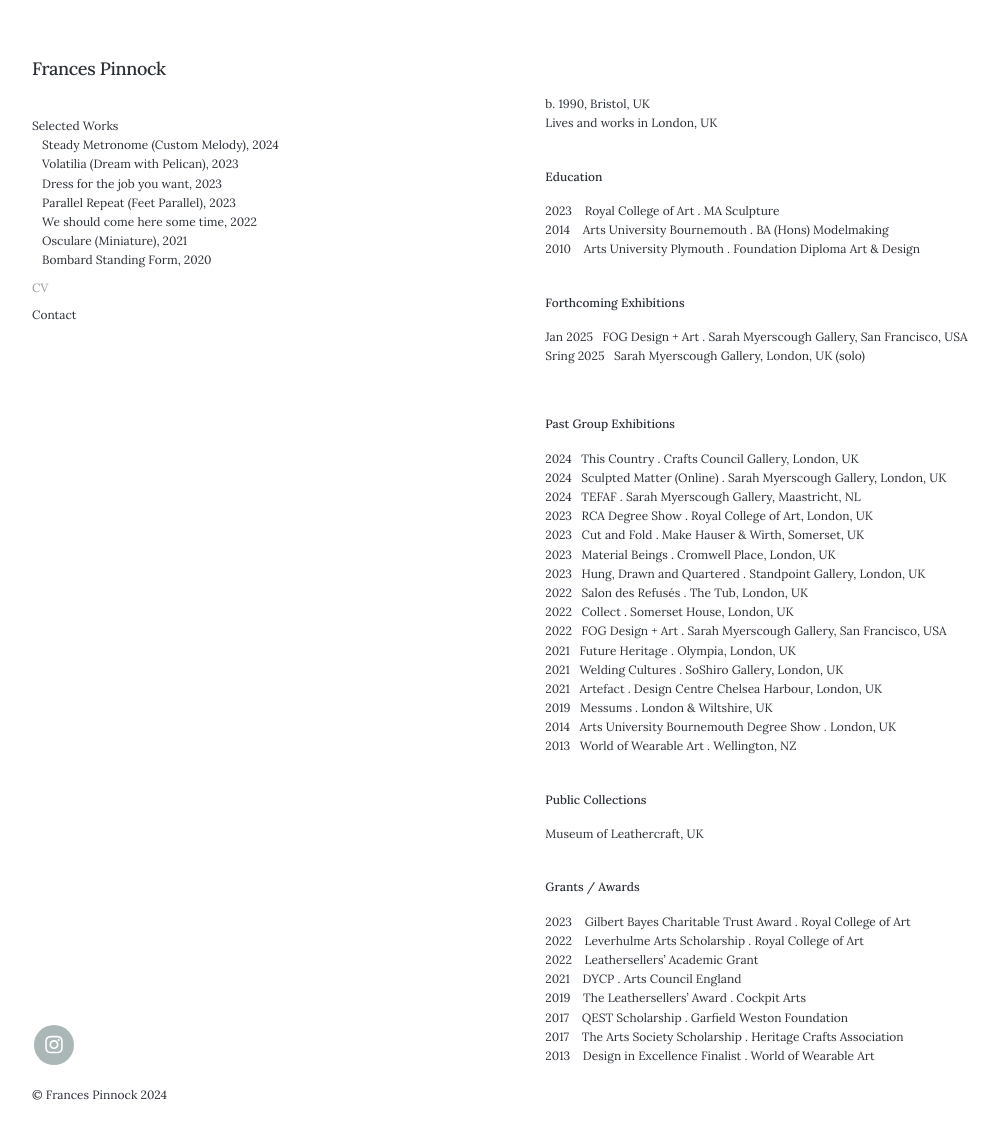
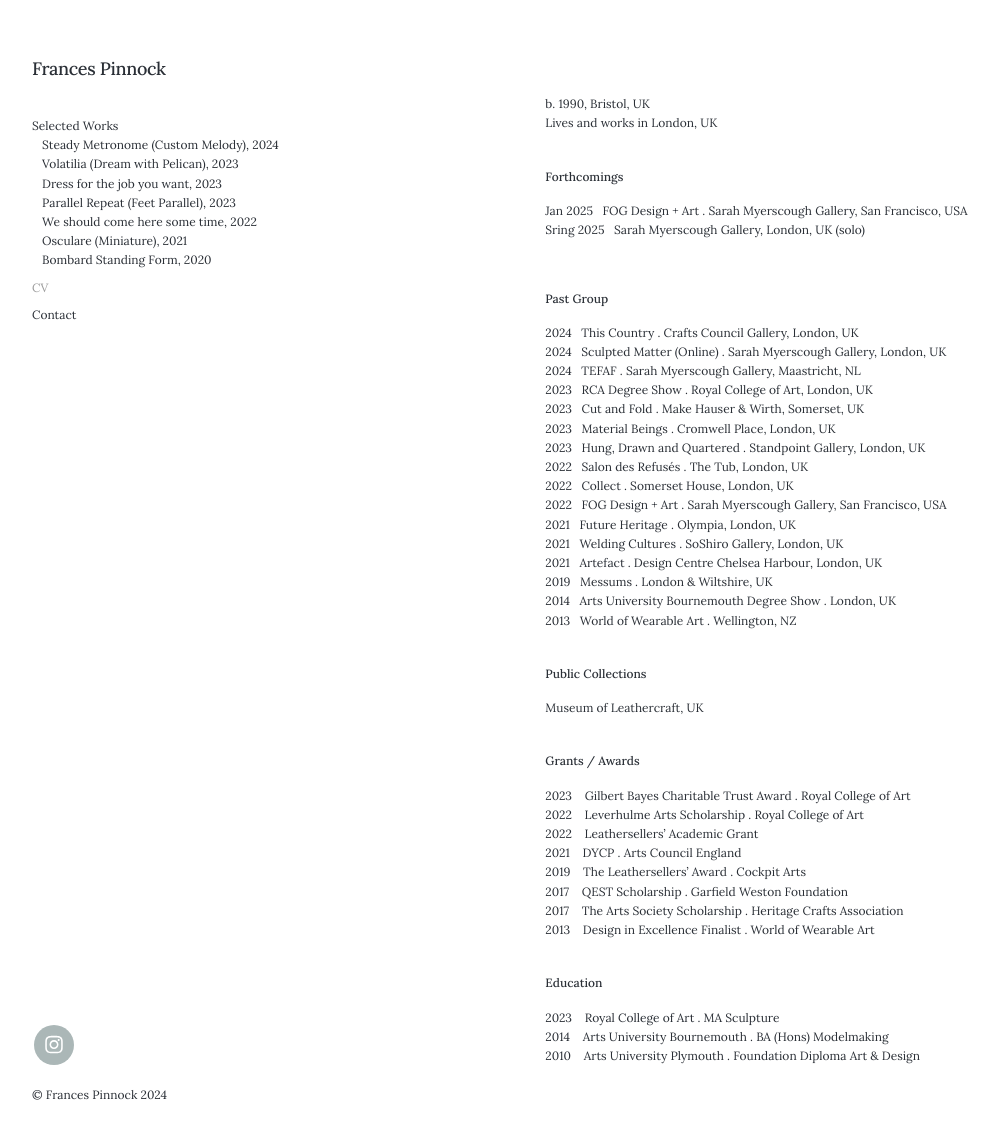
Before and after one commit to francespinnock/francespinnock.github.io, a Jekyll site: the page built from _pages/cv.md, in a window 1280 px wide and 1144 px high. Shown: the top 1139 px of the window, without its empty margins (28-1026 px from the left). Built offline with Jekyll 4.4.1, drawn with Linux system fonts in a browser that asks for light colours; nearby versions of some CDN libraries; some web fonts are replaced; part of the change alters nothing that is shown.

Commit message:
Update cv.md

```diff
--- a/_pages/cv.md
+++ b/_pages/cv.md
@@ -10,21 +10,14 @@ b. 1990, Bristol, UK
 Lives and works in London, UK
 <br />
 
-**Education**
-
-2023&nbsp;&nbsp;&nbsp; Royal College of Art . MA Sculpture
-2014&nbsp;&nbsp;&nbsp; Arts University Bournemouth . BA (Hons) Modelmaking
-2010&nbsp;&nbsp;&nbsp; Arts University Plymouth . Foundation Diploma Art & Design
-<br />
-
-**Forthcoming Exhibitions**
+**Forthcomings**
 
 Jan   2025&nbsp;&nbsp;&nbsp;FOG Design + Art . Sarah Myerscough Gallery, San Francisco, USA
 Sring 2025&nbsp;&nbsp;&nbsp;Sarah Myerscough Gallery, London, UK (solo)
 
 <br />
 
-**Past Group Exhibitions**
+**Past Group**
 
 2024&nbsp;&nbsp;&nbsp;This Country . Crafts Council Gallery, London, UK
 2024&nbsp;&nbsp;&nbsp;Sculpted Matter (Online) . Sarah Myerscough Gallery, London, UK
@@ -60,3 +53,10 @@ Museum of Leathercraft, UK
 2017&nbsp;&nbsp;&nbsp; The Arts Society Scholarship . Heritage Crafts Association
 2013&nbsp;&nbsp;&nbsp; Design in Excellence Finalist . World of Wearable Art
 <br />
+
+**Education**
+
+2023&nbsp;&nbsp;&nbsp; Royal College of Art . MA Sculpture
+2014&nbsp;&nbsp;&nbsp; Arts University Bournemouth . BA (Hons) Modelmaking
+2010&nbsp;&nbsp;&nbsp; Arts University Plymouth . Foundation Diploma Art & Design
+<br />
```
